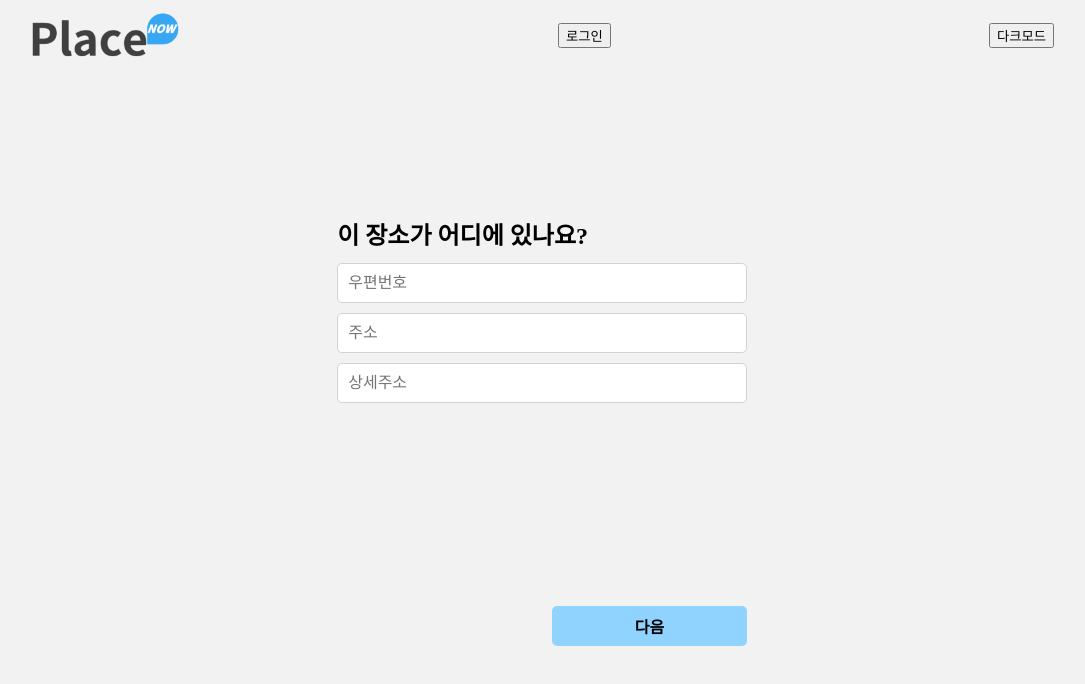
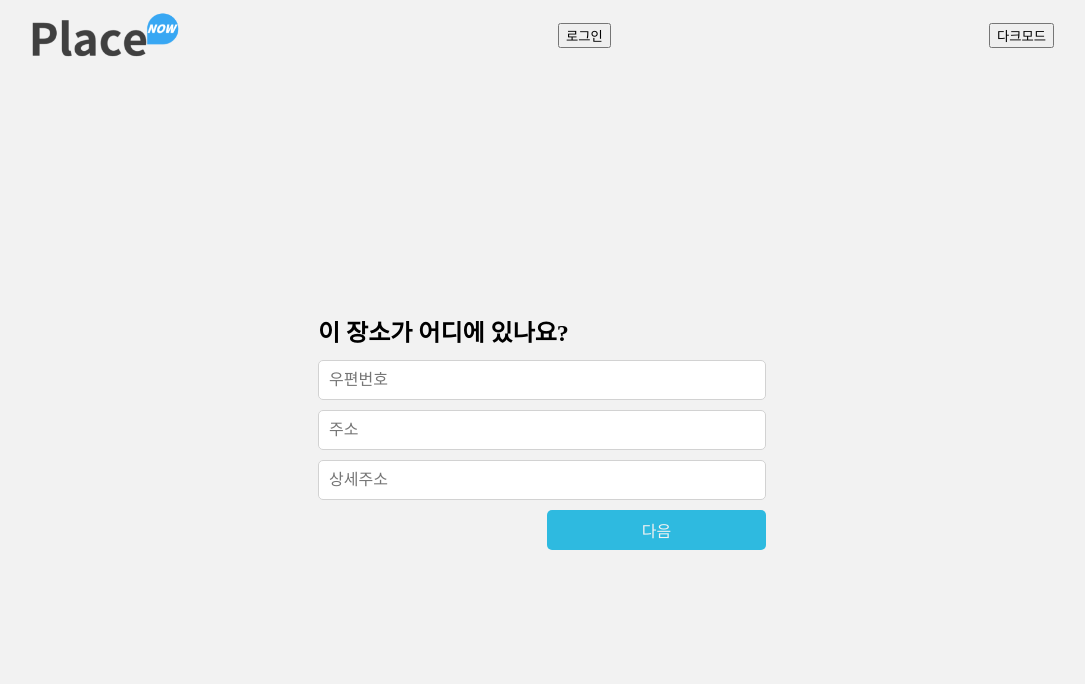
Before and after one commit to bamvwoo/place-now-serverless, a React (Vite) app: page /registration/1 in a window 1280 px wide. Shown: the top 684 px of the page, without its empty margins (98-1183 px from the left). Built offline with nearby package versions, Linux system fonts and the light colour scheme.

Commit message:
스타일 수정

```diff
--- a/src/App.css
+++ b/src/App.css
@@ -3,7 +3,8 @@
 
     --main-std-dark-bg-color: #333;
 	--main-std-light-bg-color: #f2f2f2;
-    --main-std-blue-color: #91d3ff;
+    /* --main-std-blue-color: #91d3ff; */
+    --main-std-blue-color: #2ebae0;
 }
 
 #root:has(#wrapper.dark-mode) {
--- /dev/null
+++ b/src/components/Common/Form/FormButtonContainer.jsx
@@ -0,0 +1,38 @@
+import styled from "styled-components";
+
+const RootContainer = styled.div`
+    display: flex;
+    justify-content: flex-end;
+    align-items: center;
+    width: 100%;
+    height: 40px;
+
+    &[has:button[type="button"]] {
+        justify-content: space-between;
+    }
+
+    button {
+        width: calc(50% - 5px);
+        height: 40px;
+        border: none;
+        font-size: 1rem;
+        font-weight: 500;
+        border-radius: 5px;
+        cursor: pointer;
+        background-color: #e2e2e2;
+        color: #f2f2f2;
+
+        &[type="submit"] {
+            background-color: var(--main-std-blue-color);
+            margin-left: 10px;
+        }
+    }
+`;
+
+export default function FormButtonContainer({ children }) {
+    return (
+        <RootContainer>
+            { children }
+        </RootContainer>
+    );
+}
--- /dev/null
+++ b/src/components/Common/Form/FormContainer.jsx
@@ -0,0 +1,34 @@
+import { FormProvider } from "react-hook-form";
+import styled from "styled-components";
+
+export default function FormContainer({ children, methods, onValid, onInvalid, wide }) {
+    const RootContainer = styled.main`
+        form {
+            display: flex;
+            flex-direction: column;
+            justify-content: space-between;
+            align-items: center;
+            width: ${ wide ? "35vw" : "20vw"};
+            height: auto;
+            max-height: 60vh;
+            margin: auto;
+            overflow: hidden;
+        }
+
+        form > div {
+            width: 100%;
+        }
+    `;
+
+    const { handleSubmit } = methods;
+
+    return (
+        <FormProvider {...methods}>
+            <RootContainer>
+                <form onSubmit={ handleSubmit(onValid, onInvalid) }>
+                    { children }
+                </form>
+            </RootContainer>
+        </FormProvider>
+    );
+}
--- /dev/null
+++ b/src/components/Common/Form/FormInputContainer.jsx
@@ -0,0 +1,39 @@
+import styled from "styled-components";
+
+const RootContainer = styled.div`
+    display: flex;
+    flex-direction: column;
+    width: 100%;
+    overflow-y: auto;
+
+    & > div {
+        width: 100%;
+    }
+
+    input[type=text], input[type=password], input[type=email], select {
+        width: 100%;
+        height: 40px;
+        padding: 0 10px;
+        border: 1px solid #d2d2d2;
+        border-radius: 5px;
+        background-color: #fff;
+        margin-bottom: 10px;
+        font-size: 1rem;
+    }
+
+    h4 {
+        margin-bottom: 15px;
+        font-size: 1.5rem;
+        font-weight: 600;
+    }
+`;
+
+export default function FormInputContainer({ children }) {
+    return (
+        <RootContainer>
+            <div>
+                { children }
+            </div>
+        </RootContainer>
+    );
+}
--- a/src/pages/Login.jsx
+++ b/src/pages/Login.jsx
@@ -1,72 +1,13 @@
 import { useForm } from "react-hook-form";
-import styled from "styled-components";
 import { useNavigate } from "react-router-dom";
 import { useAuth } from "../context/AuthContext";
-
-const RootContainer = styled.main`
-    form {
-        width: 100%;
-        height: 100%;
-        padding: 15% 30%;
-    }
-
-    form > div {
-        width: 100%;
-    }
-`;
-
-const FormInputContainer = styled.div`
-    display: flex;
-    flex-direction: column;
-    height: calc(100% - 40px);
-
-    input[type=text], input[type=password], input[type=email], select {
-        width: 100%;
-        height: 40px;
-        padding: 0 10px;
-        border: 1px solid #d2d2d2;
-        border-radius: 5px;
-        background-color: #fff;
-        margin-bottom: 10px;
-        font-size: 1rem;
-    }
-
-    h4 {
-        margin-bottom: 15px;
-        font-size: 1.5rem;
-        font-weight: 600;
-    }
-`;
-
-const FormButtonContainer = styled.div`
-    display: flex;
-    justify-content: flex-end;
-    align-items: center;
-    height: 40px;
-
-    &[has:button[type="button"]] {
-        justify-content: space-between;
-    }
-
-    button {
-        width: calc(50% - 10px);
-        height: 100%;
-        border: none;
-        font-size: 1rem;
-        font-weight: 600;
-        border-radius: 5px;
-        cursor: pointer;
-        background-color: #e2e2e2;
-
-        &[type="submit"] {
-            background-color: var(--main-std-blue-color);
-            margin-left: 10px;
-        }
-    }
-`;
+import FormContainer from "../components/Common/Form/FormContainer";
+import FormInputContainer from "../components/Common/Form/FormInputContainer";
+import FormButtonContainer from "../components/Common/Form/FormButtonContainer";
 
 export default function Login() {
-    const { register, handleSubmit, getValues, setValue, formState: { errors } } = useForm();
+    const methods = useForm();
+    const { register, getValues, setValue, formState: { errors } } = methods;
     const navigate = useNavigate();
     const { login } = useAuth();
 
@@ -92,8 +33,7 @@ export default function Login() {
     };
 
     return (
-        <RootContainer>
-            <form onSubmit={ handleSubmit(onValid, onInvalid) }>
+        <FormContainer methods={ methods } onValid={ onValid } onInvalid={ onInvalid }>
             <FormInputContainer>
                 <input type="text"
                     placeholder="아이디"
@@ -130,10 +70,9 @@ export default function Login() {
             </FormInputContainer>
 
             <FormButtonContainer>
-                    <button type="button" onClick={ () => navigate('/signup') }>회원가입</button>
+                <button type="button" onClick={ () => navigate('/signup') }>등록</button>
                 <button type="submit">로그인</button>
             </FormButtonContainer>
-            </form>
-        </RootContainer>
+        </FormContainer>
     )
 }
--- a/src/pages/Registration.jsx
+++ b/src/pages/Registration.jsx
@@ -1,77 +1,17 @@
 import { useState } from "react";
-import { useForm, FormProvider } from "react-hook-form";
-import styled from "styled-components";
+import { useForm } from "react-hook-form";
 import ImageUploader from "../components/Registration/ImageUploader";
 import AddressSelector from "../components/Registration/AddressSelector";
 import { axiosInstance } from "../context/AuthContext";
 import ResultContent from "../components/Common/ResultContent";
 import { useNavigate } from "react-router-dom";
-
-const RootContainer = styled.main`
-    form {
-        width: 100%;
-        height: 100%;
-        padding: 15% 30%;
-    }
-
-    form > div {
-        width: 100%;
-    }
-`;
-
-const FormInputContainer = styled.div`
-    display: flex;
-    flex-direction: column;
-    height: calc(100% - 40px);
-
-    input[type=text], input[type=file], select {
-        width: 100%;
-        height: 40px;
-        padding: 0 10px;
-        border: 1px solid #d2d2d2;
-        border-radius: 5px;
-        background-color: #fff;
-        margin-bottom: 10px;
-        font-size: 1rem;
-    }
-
-    h4 {
-        margin-bottom: 15px;
-        font-size: 1.5rem;
-        font-weight: 600;
-    }
-`;
-
-const FormButtonContainer = styled.div`
-    display: flex;
-    justify-content: flex-end;
-    align-items: center;
-    height: 40px;
-
-    &[has:button[type="button"]] {
-        justify-content: space-between;
-    }
-
-    button {
-        width: calc(50% - 10px);
-        height: 100%;
-        border: none;
-        font-size: 1rem;
-        font-weight: 600;
-        border-radius: 5px;
-        cursor: pointer;
-        background-color: #e2e2e2;
-
-        &[type="submit"] {
-            background-color: var(--main-std-blue-color);
-            margin-left: 10px;
-        }
-    }
-`;
+import FormContainer from "../components/Common/Form/FormContainer";
+import FormInputContainer from "../components/Common/Form/FormInputContainer";
+import FormButtonContainer from "../components/Common/Form/FormButtonContainer";
 
 export default function Registration() {
     const methods = useForm();
-    const { register, handleSubmit, getValues, formState: { errors } } = methods;
+    const { register, getValues, formState: { errors } } = methods;
     const navigate = useNavigate();
 
     const [ step, setStep ] = useState(1);
@@ -112,11 +52,8 @@ export default function Registration() {
     };
 
     return (
-        <FormProvider {...methods}>
-            <RootContainer>
-                <form onSubmit={ handleSubmit(onValid, onInvalid) }>
+        <FormContainer methods={ methods } onValid={ onValid } onInvalid={ onInvalid } wide={ true }>
             <FormInputContainer>
-
                 {
                     step === 0 && (
                         <>
@@ -212,8 +149,6 @@ export default function Registration() {
                     )
                 }
             </FormButtonContainer>
-                </form>
-            </RootContainer>
-        </FormProvider>
+        </FormContainer>
     )
 }
```
Lines whose indentation alone changed are shown as unchanged.
